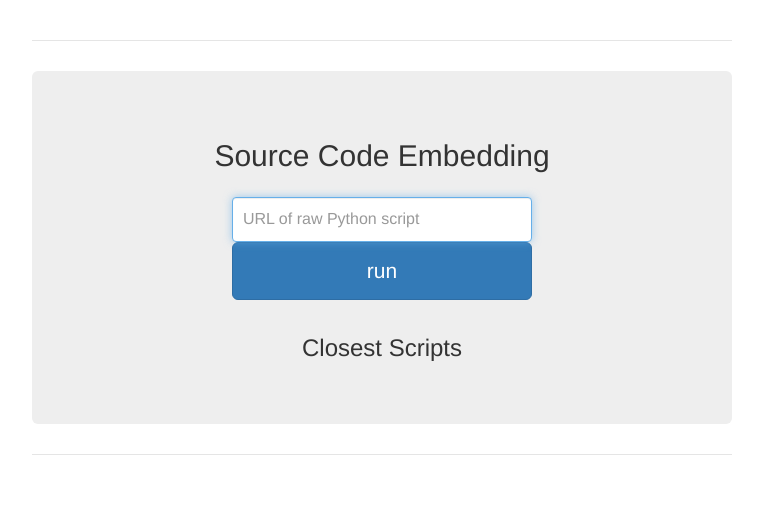
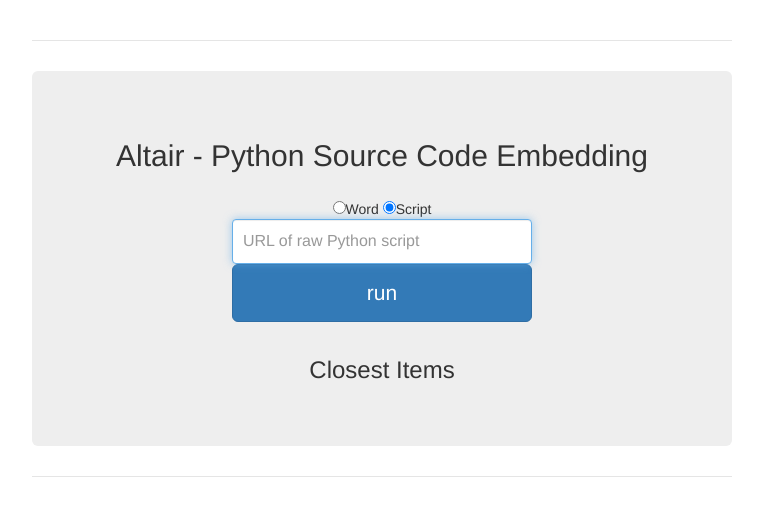
Before and after one commit to Lab41/altair, a Flask app: page / in a window 1280 px wide. Shown: the top 516 px of the page, without its empty margins (258-1021 px from the left). Run offline with Flask 2, Linux system fonts and the light colour scheme; parts of the project's set-up code (start-up, migrations or seed data) failed here and were passed over; some libraries are stand-ins or nearby versions.

Commit message:
Added closest python word search to flask demo

```diff
--- a/altair/flask_demo/app.py
+++ b/altair/flask_demo/app.py
@@ -21,19 +21,25 @@
 @app.route('/',methods=['POST'])
 def work_it():
     uri = request.form['uri']
+    radio = request.form.get('group1', None)
+    print("radio",radio)
+
     if uri:
         print ('looking for {0} ...'.format(uri))
         sys.stdout.flush()
 
         try:
-            closest = get_closest_docs(uri)
-            print(json.dumps({'ret':'True','userWord':uri,'closestWord':closest,'msg':'success'}))
+            if radio == "script":
+                closest = get_closest_docs(uri)
+            else:
+                closest = get_closest_words(uri)
+            print(json.dumps({'ret':'True','userWord':uri,'closestWord':closest,'msg':'success', 'type':radio}))
             sys.stdout.flush()
-            return json.dumps({'ret':'True','userWord':uri,'closestWord':closest,'msg':'success'})
+            return json.dumps({'ret':'True','userWord':uri,'closestWord':closest,'msg':'success','type':radio})
         except:
-            return json.dumps({'ret':'False','userWord':uri,'msg':'script not found'})
+            return json.dumps({'ret':'False','userWord':uri,'msg':'not found','type':radio})
     else:
-        return json.dumps({'ret':'False','msg':'put in a script URL'})
+        return json.dumps({'ret':'False','msg':'put in a Python script URL or a Python word'})
 
 @app.after_request
 def add_header(r):
@@ -46,22 +52,38 @@
     r.headers["Expires"] = "0"
     return r
 
+
 def get_closest_docs(uri):
-    user_doc = requests.get(uri).text
-    code, _ = separate_code_and_comments(user_doc,"user doc")
-    normalized_code = normalize_text(code, remove_stop_words=False, only_letters=False, return_list=True)
+    #user_doc = requests.get(uri).text
+    r = requests.get(uri)
+    if r.status_code == 200:
+        user_doc = r.text
+        print("URI content length",len(user_doc))
+        code, _ = separate_code_and_comments(user_doc,"user doc")
+        normalized_code = normalize_text(code, remove_stop_words=False, only_letters=False, return_list=True)
+        model.random.seed(0)
+        user_vector = model.infer_vector(normalized_code)
+        print("finding similar...")
+        sys.stdout.flush()
+        stored_urls = list()
+        stored_vectors = list()
+        for url in vectors:
+            stored_urls.append(url)
+            stored_vectors.append(vectors[url])
+        pair_sims = cosine_similarity(user_vector.reshape(1, -1), stored_vectors)
+        indices = (-pair_sims[0]).argsort()[:5]
+        return [(stored_urls[index],round(float(pair_sims[0][index]),2)) for index in indices]
+    else:
+        print("URL returned status code", r.status_code)
+        raise ValueError('URL error')
+
+def get_closest_words(word):
     model.random.seed(0)
-    user_vector = model.infer_vector(normalized_code)
+    nearby_words = model.most_similar(word)
     print("finding similar...")
     sys.stdout.flush()
-    stored_urls = list()
-    stored_vectors = list()
-    for url in vectors:
-        stored_urls.append(url)
-        stored_vectors.append(vectors[url])
-    pair_sims = cosine_similarity(user_vector.reshape(1, -1), stored_vectors)
-    indices = (-pair_sims[0]).argsort()[:5]
-    return [(stored_urls[index],round(float(pair_sims[0][index]),2)) for index in indices]
+    return [(word,round(float(distance),2)) for word,distance in nearby_words]
+
 
 if __name__ == "__main__":
     import argparse
--- a/altair/flask_demo/static/js/index.js
+++ b/altair/flask_demo/static/js/index.js
@@ -14,6 +14,12 @@
                         var json = JSON.parse(response);
                         var _ret = json['ret'];
                         var _msg = json['msg'];
+                        if (json['type']=='script'){
+                        _msg = 'Script ' + _msg;
+                        }
+                        else{
+                        _msg = 'Word ' + _msg;
+                        }
 
                         console.log('response');
                         console.log(_ret);
@@ -29,10 +35,16 @@
                         }
                         console.log(formatted_results);
 
-                        $("#closestSpot").html("<h3>Closest Scripts" + formatted_results + "</h3>");
+                        if (json['type']=='script'){
+                        $("#closestSpot").html("<h3>Closest Scripts" + formatted_results + "</h3>");}
+                        else{
+                        $("#closestSpot").html("<h3>Closest Words" + formatted_results + "</h3>");
+                        }
                                 btn.prop('disabled',false);
 
-                        } else {
+                        }
+
+                        else {
 
                         $("#closestSpot").html("<h3>"+_msg+"</h3>");
                                 console.log('error');
--- a/altair/flask_demo/templates/index.html
+++ b/altair/flask_demo/templates/index.html
@@ -21,17 +21,29 @@
       </div>
 
       <div class="jumbotron">
-        <h2>Source Code Embedding</h2>
-        <form class="form-signin">
+        <h2>Altair - Python Source Code Embedding</h2>
+        <form class="form-signin" name="myForm">
         <label for="uri" class="sr-only">Image URI</label>
+        <input type="radio" name="group1" id='word' value="word" align="left" onclick="handleClick(this);">Word
+        <input type="radio" name="group1" id='script' value="script" align="right" onclick="handleClick(this);" checked>Script<br>
         <!--<textarea rows="4" cols="90" type="text" name="uri" id="uri" required autofocus>Enter python script text</textarea>-->
         <input type="name" name="uri" id="uri" class="form-control" placeholder="URL of raw Python script" required autofocus>
 
+        <script>
+        function handleClick(myRadio) {
+             if (myRadio.value=="script"){
+                  document.myForm.uri.placeholder="URL of raw Python script"
+          }
+             else{
+                  document.myForm.uri.placeholder="Python word"
+          }
+        }
+        </script>
         <button id="btnSignUp" class="btn btn-lg btn-primary btn-block" type="button">run</button>
         <!--<h3>CPU:be patient</h3>-->
         </form>
         <!--<div id="userSpot"><p><h3>Your word:</h3></div>-->
-        <div id="closestSpot"><p><h3>Closest Scripts</h3><p></div>
+        <div id="closestSpot"><p><h3>Closest Items</h3><p></div>
       </div>
       <footer class="footer">
       </footer>
```
